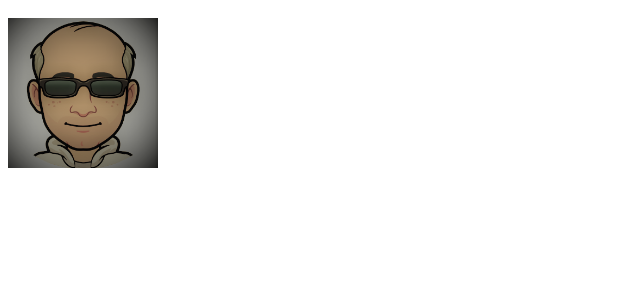
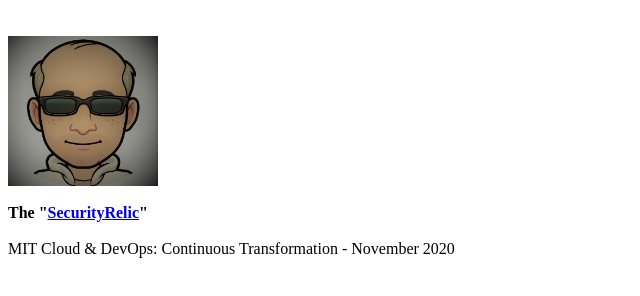
Before and after one commit to securityRelic/securityrelic.github.io, a plain HTML site: page index.html in a window 1280 px wide. Shown: the part 48-344 px from the top of the page, without its empty margins (0-640 px from the left). Drawn offline with Linux system fonts and the light colour scheme.

Commit message:
sR> just a little nice looking

```diff
--- a/index.html
+++ b/index.html
@@ -1,4 +1,9 @@
 <html>
-<h1>Hello World!</h1>
-<img src="my-pic.png" height="150">
+    <h1>Hello World!</h1>
+    <br>
+    <img src="my-pic.png" height="150">
+    <br><br>
+    <b>The "<a href="https://github.com/securityRelic">SecurityRelic</a>"</b>
+    <br><br>
+    MIT Cloud & DevOps: Continuous Transformation - November 2020
 </html>
```
